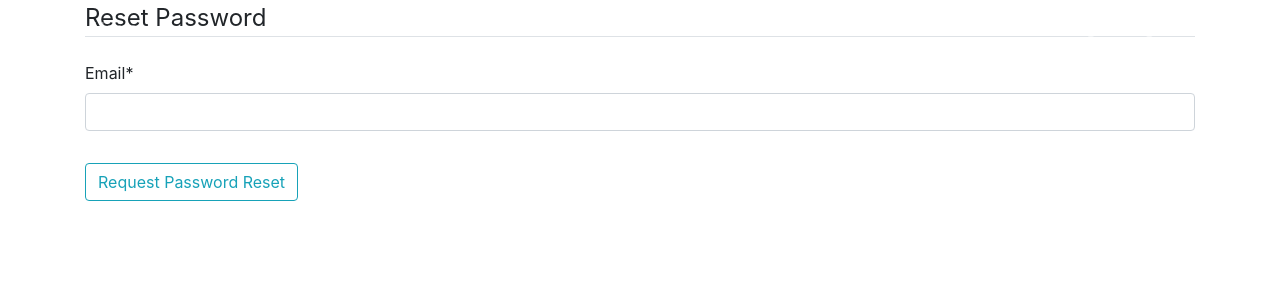
After one commit to ttran9/pd-weather-forecast, a Django app: page /password-reset/ in a window 1280 px wide. The commit adds this page. Shown: the top 300 px of the page. Run offline with Django 3.2, Linux system fonts and the light colour scheme; parts of the project's set-up code (start-up, migrations or seed data) failed here and were passed over; some libraries are stand-ins or nearby versions.

Commit message:
adding password change feature.

```diff
--- a/users/templates/users/login.html
+++ b/users/templates/users/login.html
@@ -11,6 +11,9 @@
     </fieldset>
     <div class="form-group">
       <button class="btn btn-outline-info" type="submit">Login</button>
+      <small class="text-muted ml-2">
+	<a href="{% url 'password_reset' %}">Forgot Password?</a>
+      </small>
     </div>
   </form>
   <div class="border-top pt-3">
--- /dev/null
+++ b/users/templates/users/password_reset.html
@@ -0,0 +1,17 @@
+{% extends "forecasts/base.html" %}
+{% load crispy_forms_tags %}
+
+{% block content %}
+<div class="content-section">
+  <form method="POST">
+    {% csrf_token %}
+    <fieldset class="form-group">
+      <legend class="border-bottom mb-4">Reset Password</legend>
+      {{ form|crispy }}
+    </fieldset>
+    <div class="form-group">
+      <button class="btn btn-outline-info" type="submit">Request Password Reset</button>
+    </div>
+  </form>
+</div>
+{% endblock content %}
--- a/weather_forecast_project/urls.py
+++ b/weather_forecast_project/urls.py
@@ -32,4 +32,30 @@ urlpatterns = [
         auth_views.LogoutView.as_view(template_name="users/logout.html"),
         name="logout",
     ),
+    path(
+        "password-reset/",
+        auth_views.PasswordResetView.as_view(template_name="users/password_reset.html"),
+        name="password_reset",
+    ),
+    path(
+        "password-reset/done/",
+        auth_views.PasswordResetDoneView.as_view(
+            template_name="users/password_reset_done.html"
+        ),
+        name="password_reset_done",
+    ),
+    path(
+        "password-reset-confirm/<uidb64>/<token>/",
+        auth_views.PasswordResetConfirmView.as_view(
+            template_name="users/password_reset_confirm.html"
+        ),
+        name="password_reset_confirm",
+    ),
+    path(
+        "password-reset-complete/",
+        auth_views.PasswordResetCompleteView.as_view(
+            template_name="users/password_reset_complete.html"
+        ),
+        name="password_reset_complete",
+    ),
 ]
```
Also changed, not shown: users/templates/users/password_reset_complete.html (added, +8 -0 lines), users/templates/users/password_reset_confirm.html (added, +17 -0 lines), users/templates/users/password_reset_done.html (added, +7 -0 lines).
